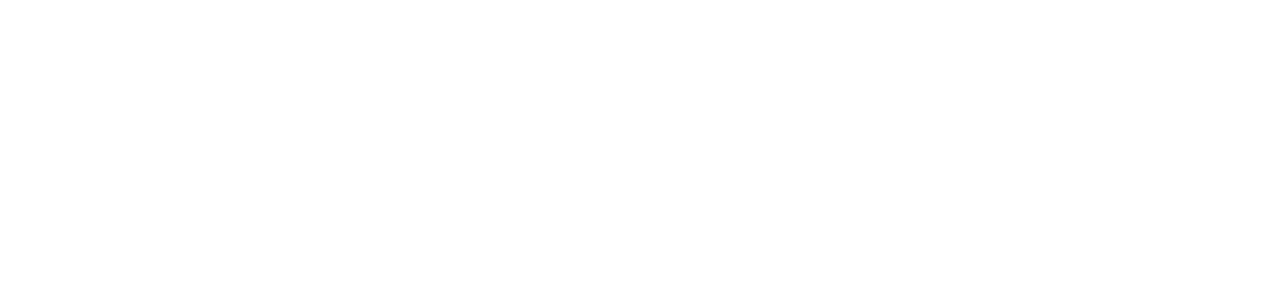
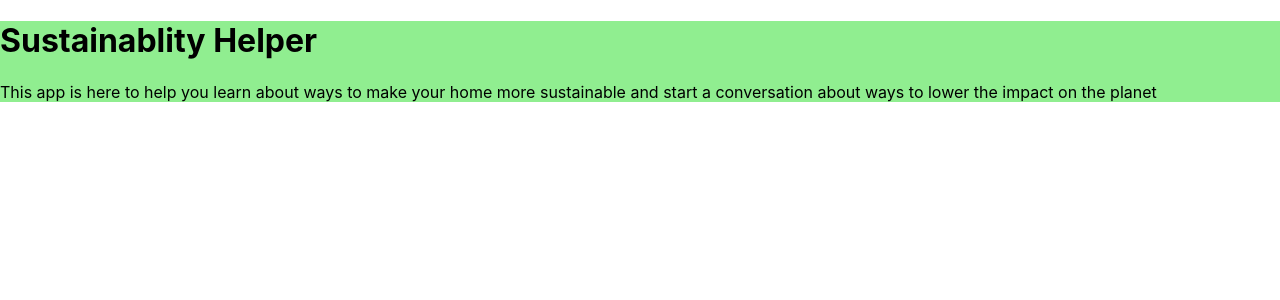
Before and after one commit to erikn775/ecohelper, a React (Create React App) app: page / in a window 1280 px wide. Shown: the top 300 px of the page. Built offline with nearby package versions, Linux system fonts and the light colour scheme.

Commit message:
added header component

```diff
--- a/src/App.js
+++ b/src/App.js
@@ -1,10 +1,11 @@
 import React from 'react';
 import './App.css';
+import Header from './components/Header.js'
 
 class App extends React.Component {
   render(){
     return(
-      <div></div>
+      <Header/>
     )
   }
 }
--- /dev/null
+++ b/src/Header.css
@@ -0,0 +1,3 @@
+.header {
+    background-color: lightgreen;
+}
--- /dev/null
+++ b/src/components/Header.js
@@ -0,0 +1,15 @@
+import React from 'react';
+import '../Header.css'
+
+class Header extends React.Component {
+    render(){
+        return(
+            <div class="header">
+                <h1>Sustainablity Helper</h1>
+                <p>This app is here to help you learn about ways to make your home more sustainable and start a conversation about ways to lower the impact on the planet</p>
+            </div>
+        )
+    }
+}
+
+export default Header
```
